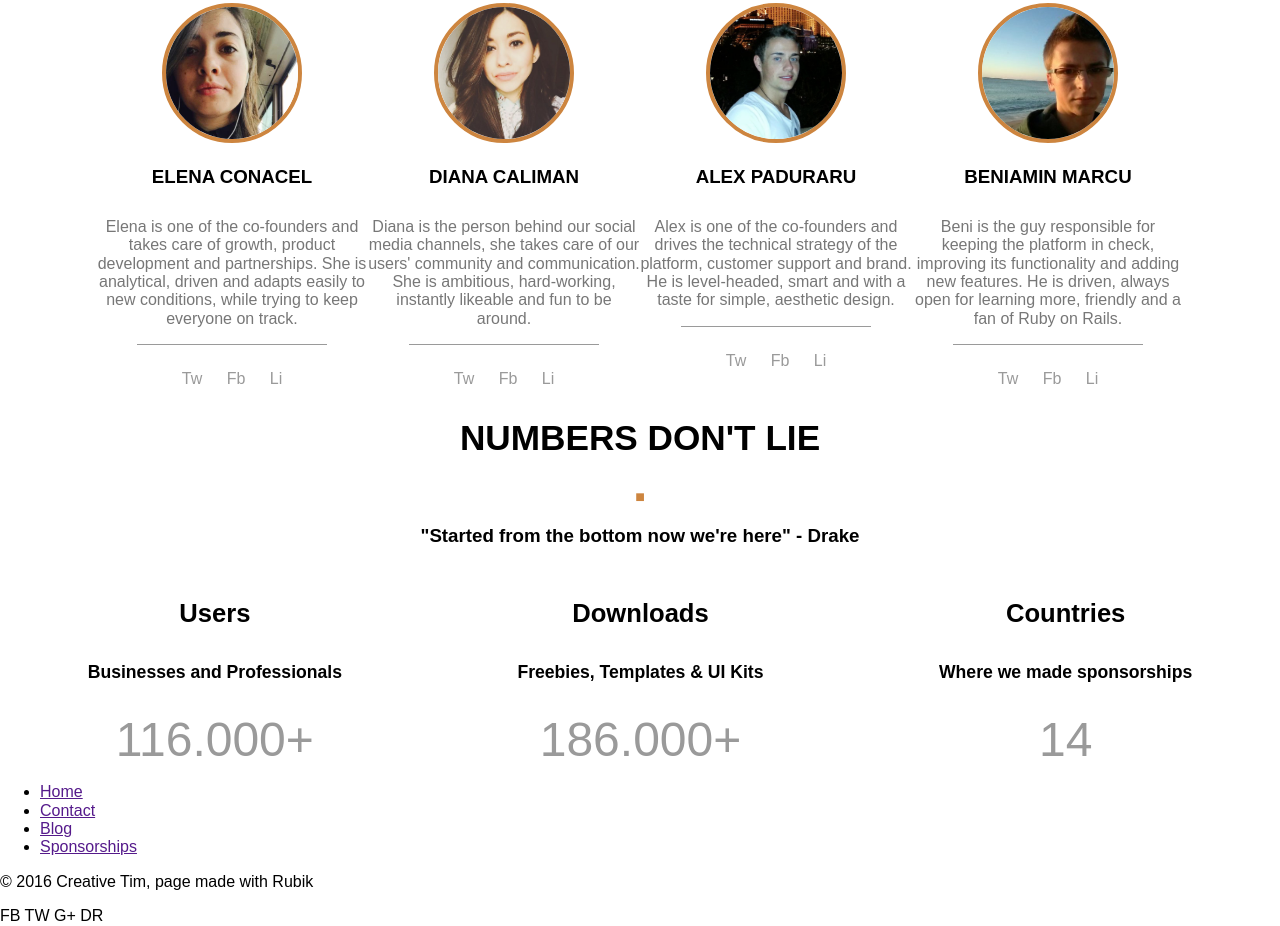
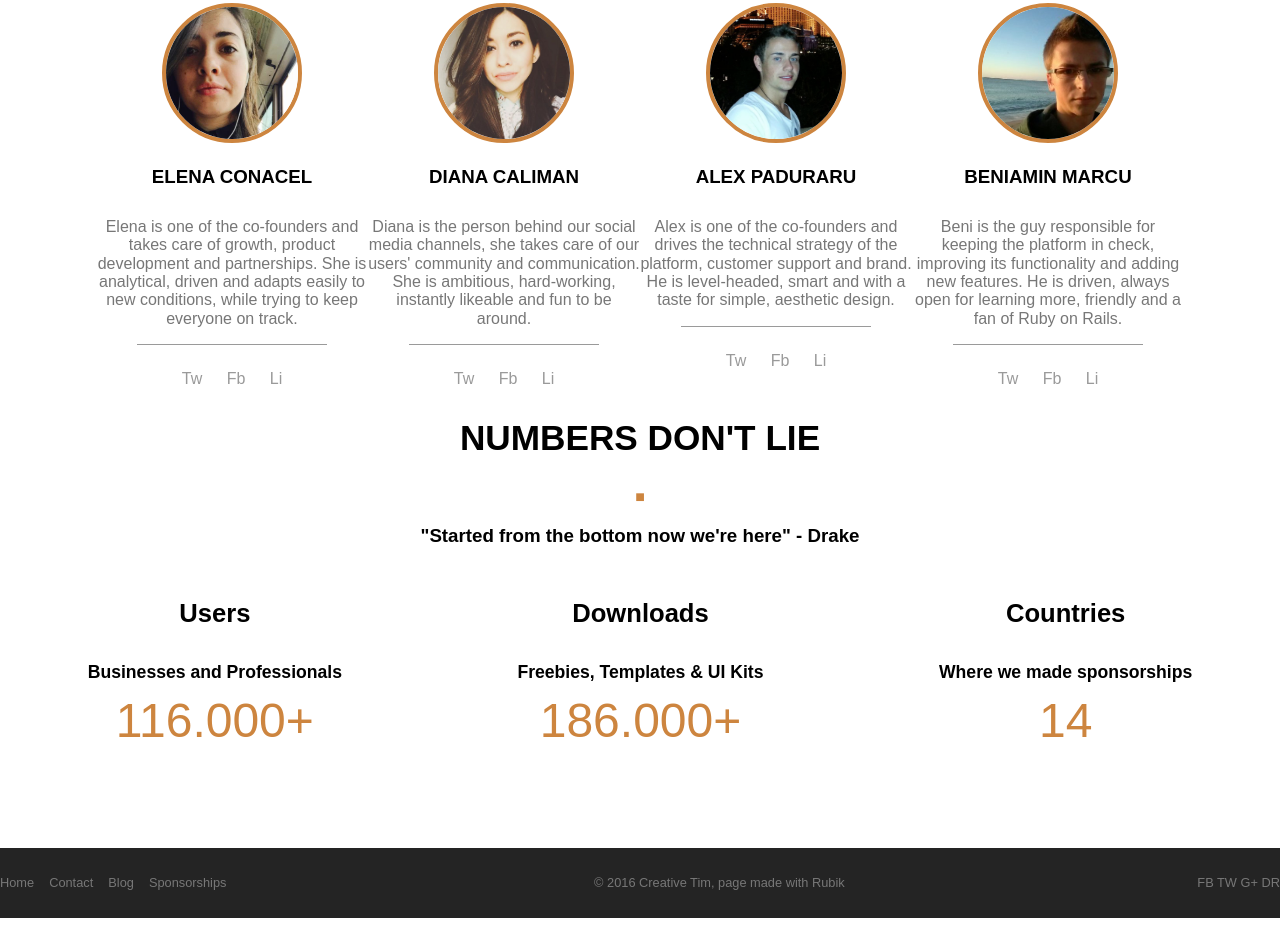
Before and after one commit to oseidell/RDS-Practice-1, a website: page index.html in a window 1280 px wide. Shown: the part 4082-5008 px from the top of the page. Drawn offline with nearby package versions, Linux system fonts and the light colour scheme; files that its build step writes are made by us from their sources; files whose address does not match are found by name.

Commit message:
Estilos Footer

```diff
--- a/src/sass/index.scss
+++ b/src/sass/index.scss
@@ -199,11 +199,44 @@ body, html {
 			}
 			.subtitle {
 				font-size: 1.1em;
+				margin-bottom: 10px;
 			}
 			.numbers {
 				font-size:3em;
-				color: #9A9A9A;
+				color: peru;
+				font-weight: 100;
 			}
 		}
 	}
 }
+
+// FOOTER
+.footer {
+	display: flex;
+	justify-content: space-between;
+	background: #242424;
+	color: #777777;
+	height: 70px;
+	line-height: 70px;
+	font-size: 0.8em;
+	margin-top: 100px;
+	&-list{
+		display: flex;
+		list-style: none;
+		margin: 0;
+		padding: 0;
+		&-item {
+			margin-right: 15px;
+			.link {
+				color: #777777;
+				text-decoration: none;
+				&:hover {
+					color: white;
+				}
+			}
+		}
+	}
+	&-text {
+		margin: 0;
+	}
+}
```
